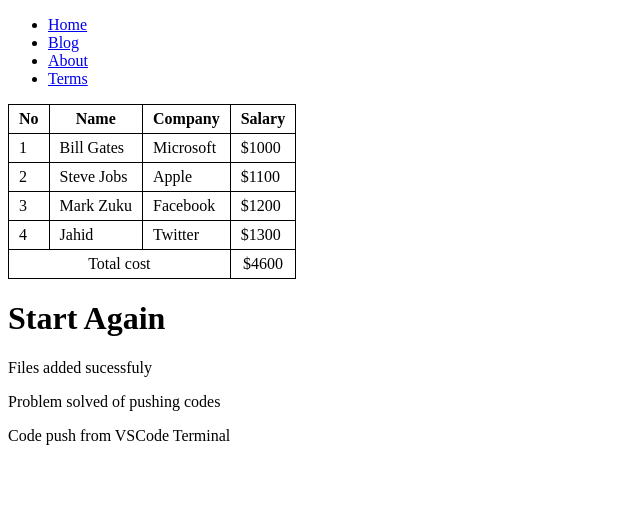
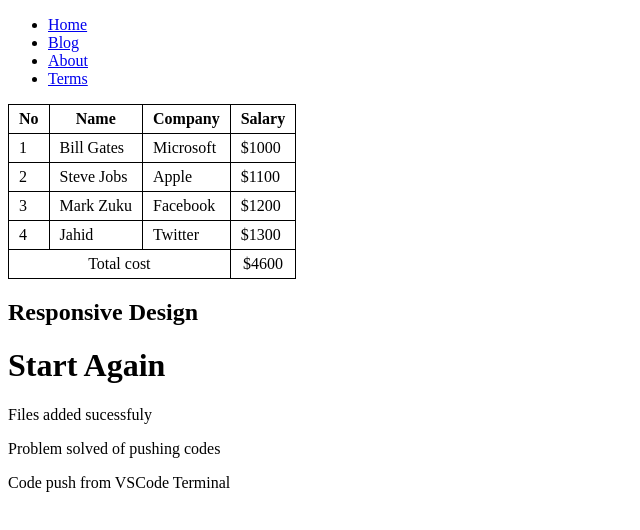
Before and after one commit to Jahid462/start-again, a plain HTML site: page index.html in a window 1280 px wide. Shown: the whole page, without its empty margins (0-640 px from the left). Drawn offline with Linux system fonts and the light colour scheme.

Commit message:
New article added

```diff
--- a/index.html
+++ b/index.html
@@ -70,6 +70,9 @@
                 </tfoot>
             </table>
         </article>
+        <article>
+            <h1>Responsive Design</h1>
+        </article>
     </main>
     <footer>
 
```
